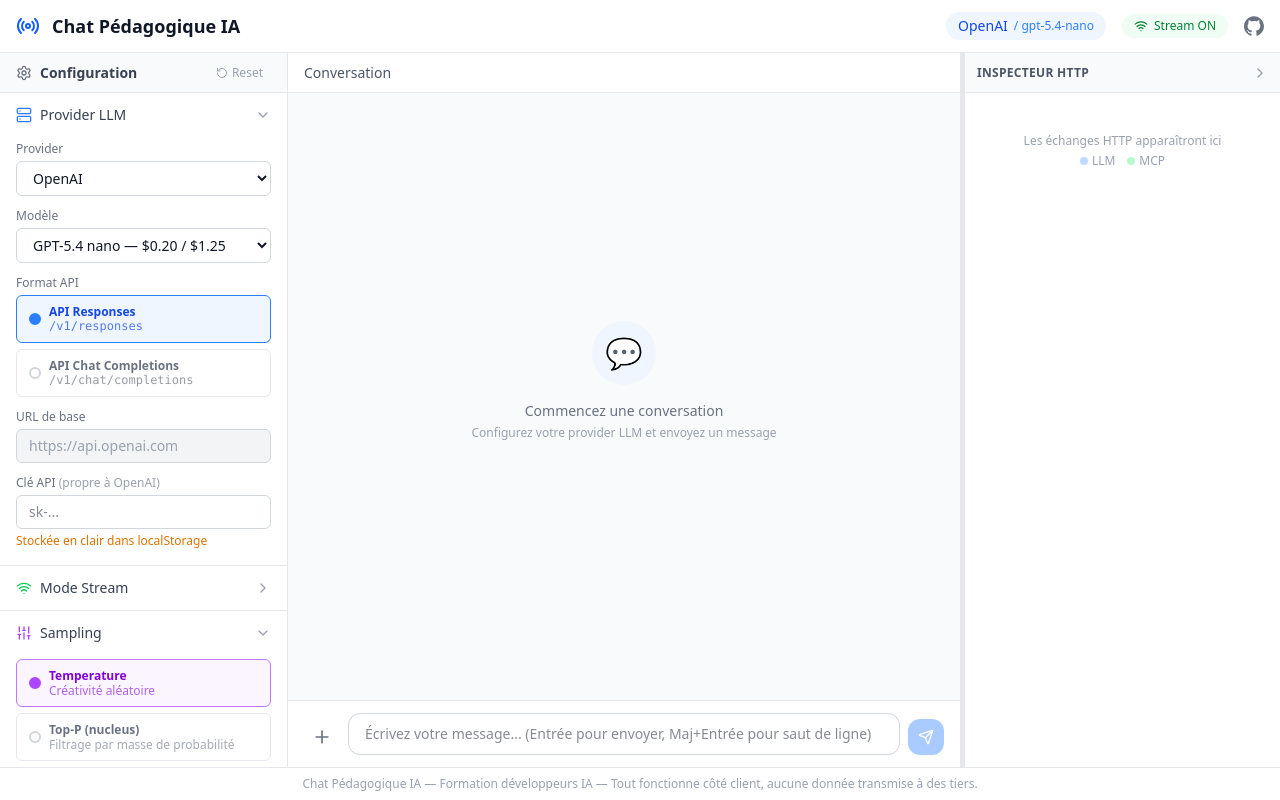
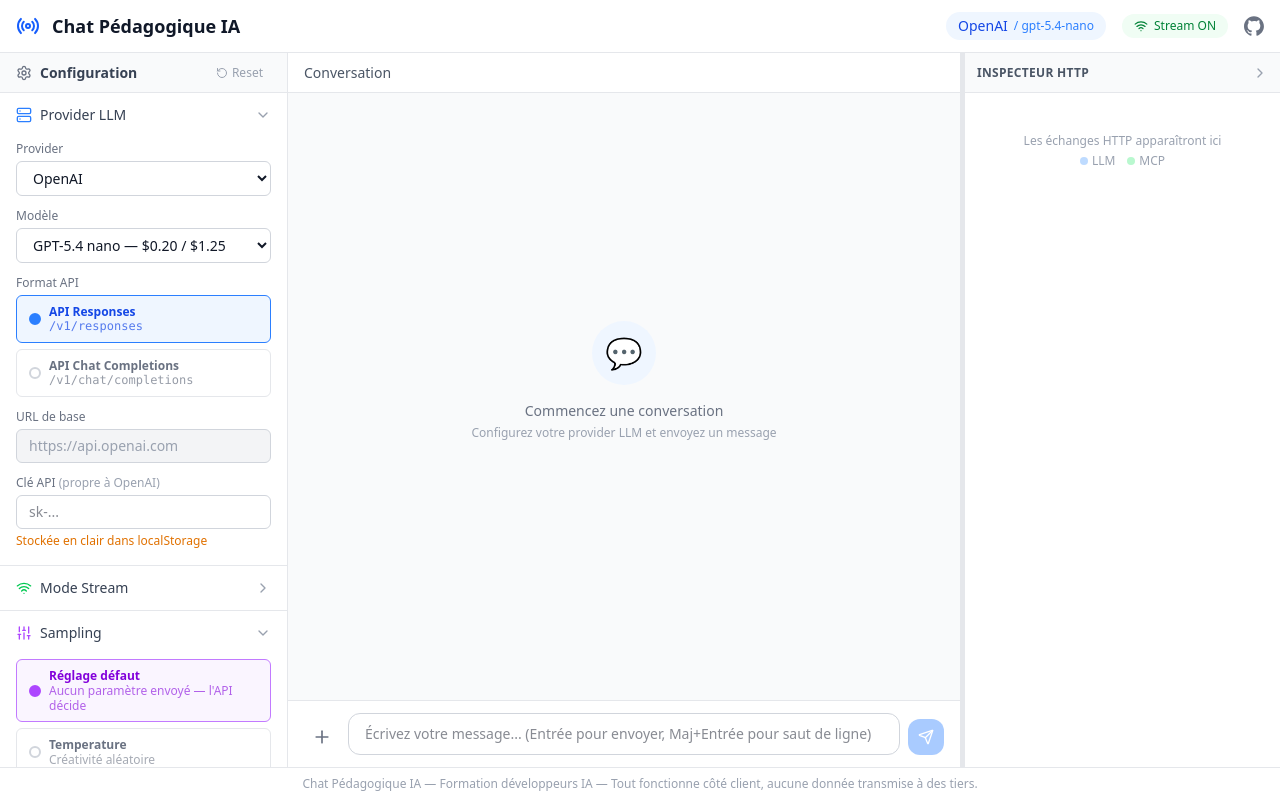
Before and after one commit to jlg-formation/chat-llm, a React (Vite) app: page / in a window 1280 px wide. Both pictures are taken after a click on the button "Sampling". Built offline with nearby package versions, Linux system fonts and the light colour scheme.

Commit message:
feat: option sampling 'Réglage défaut' — n'envoie ni temperature ni top_p
Co-Authored-By: Claude Sonnet 4.6 <noreply@anthropic.com>

```diff
--- a/src/components/sidebar/SamplingSection.tsx
+++ b/src/components/sidebar/SamplingSection.tsx
@@ -19,7 +19,8 @@ export function SamplingSection() {
         <div>
           <div className="flex flex-col gap-1.5">
             {([
-              { mode: 'temperature' as SamplingMode, label: 'Temperature', hint: 'Créativité aléatoire' },
+              { mode: 'default'     as SamplingMode, label: 'Réglage défaut', hint: 'Aucun paramètre envoyé — l\'API décide' },
+              { mode: 'temperature' as SamplingMode, label: 'Temperature',    hint: 'Créativité aléatoire' },
               { mode: 'top_p'       as SamplingMode, label: 'Top-P (nucleus)', hint: 'Filtrage par masse de probabilité' },
             ]).map(({ mode, label, hint }) => {
               const active = llm.samplingMode === mode
@@ -48,7 +49,7 @@ export function SamplingSection() {
           </div>
 
           {/* Slider valeur active */}
-          {llm.samplingMode === 'temperature' ? (
+          {llm.samplingMode === 'temperature' && (
             <div className="mt-3">
               <div className="flex justify-between text-xs text-gray-500 mb-1">
                 <span>Temperature</span>
@@ -65,7 +66,8 @@ export function SamplingSection() {
                 <span>2 — aléatoire</span>
               </div>
             </div>
-          ) : (
+          )}
+          {llm.samplingMode === 'top_p' && (
             <div className="mt-3">
               <div className="flex justify-between text-xs text-gray-500 mb-1">
                 <span>Top-P</span>
--- a/src/services/llm.ts
+++ b/src/services/llm.ts
@@ -61,9 +61,7 @@ function getPedagogicHeaders(headers: Record<string, string>, config: AppConfig)
   if (headers['Accept']) result['Accept'] = headers['Accept']
   return result
 }
-
 // ─── Définition du tool skill ─────────────────────────────────────────────────
-
 function skillToolForResponsesAPI() {
   return {
     type: 'function',
@@ -161,7 +159,8 @@ function buildChatCompletionsBody(
     stream: config.streamEnabled,
   }
 
-  Object.assign(body, (config.llm.samplingMode ?? 'temperature') === 'temperature' ? { temperature: config.llm.temperature ?? 1 } : { top_p: config.llm.topP ?? 0.9 })
+  if ((config.llm.samplingMode ?? 'default') === 'temperature') body.temperature = config.llm.temperature ?? 1
+  else if (config.llm.samplingMode === 'top_p') body.top_p = config.llm.topP ?? 0.9
   if (config.llm.maxTokens !== null) body.max_tokens = config.llm.maxTokens
 
   const allTools = [
@@ -223,7 +222,8 @@ function buildOpenAIResponsesBody(
     stream: config.streamEnabled,
   }
 
-  Object.assign(body, (config.llm.samplingMode ?? 'temperature') === 'temperature' ? { temperature: config.llm.temperature ?? 1 } : { top_p: config.llm.topP ?? 0.9 })
+  if ((config.llm.samplingMode ?? 'default') === 'temperature') body.temperature = config.llm.temperature ?? 1
+  else if (config.llm.samplingMode === 'top_p') body.top_p = config.llm.topP ?? 0.9
   if (config.llm.maxTokens !== null) body.max_output_tokens = config.llm.maxTokens
 
   const allTools = [
--- a/src/types.ts
+++ b/src/types.ts
@@ -2,7 +2,7 @@ export type Provider = 'openai' | 'ovh' | 'lmstudio' | 'ollama'
 
 export type ApiFormat = 'responses' | 'chat_completions'
 
-export type SamplingMode = 'temperature' | 'top_p'
+export type SamplingMode = 'default' | 'temperature' | 'top_p'
 
 export interface LLMConfig {
   provider: Provider
@@ -91,7 +91,7 @@ export const DEFAULT_CONFIG: AppConfig = {
     apiKeys: { openai: '', ovh: '', lmstudio: '', ollama: '' },
     model: 'gpt-5.4-nano',
     apiFormat: 'responses',
-    samplingMode: 'temperature',
+    samplingMode: 'default',
     temperature: 1,
     topP: 0.9,
     maxTokens: null,
```
